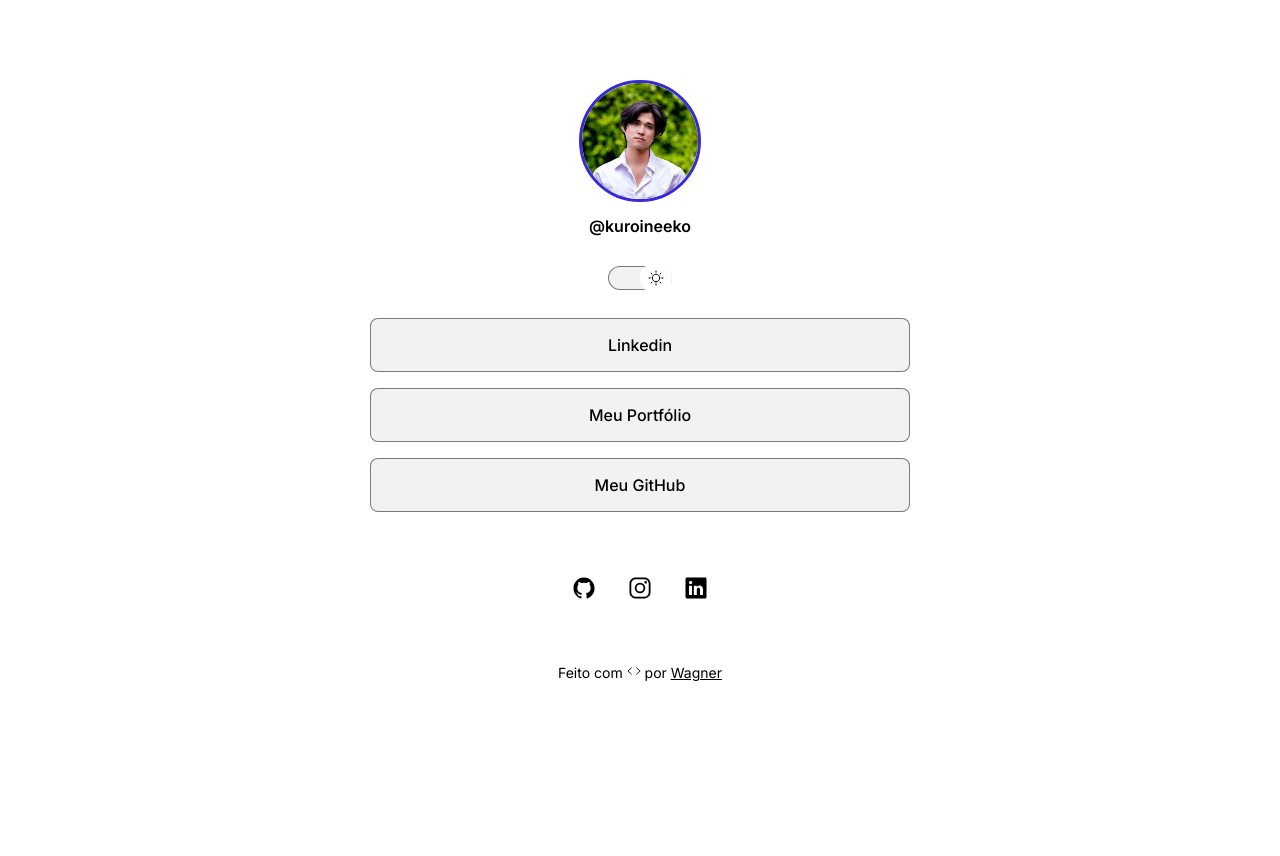
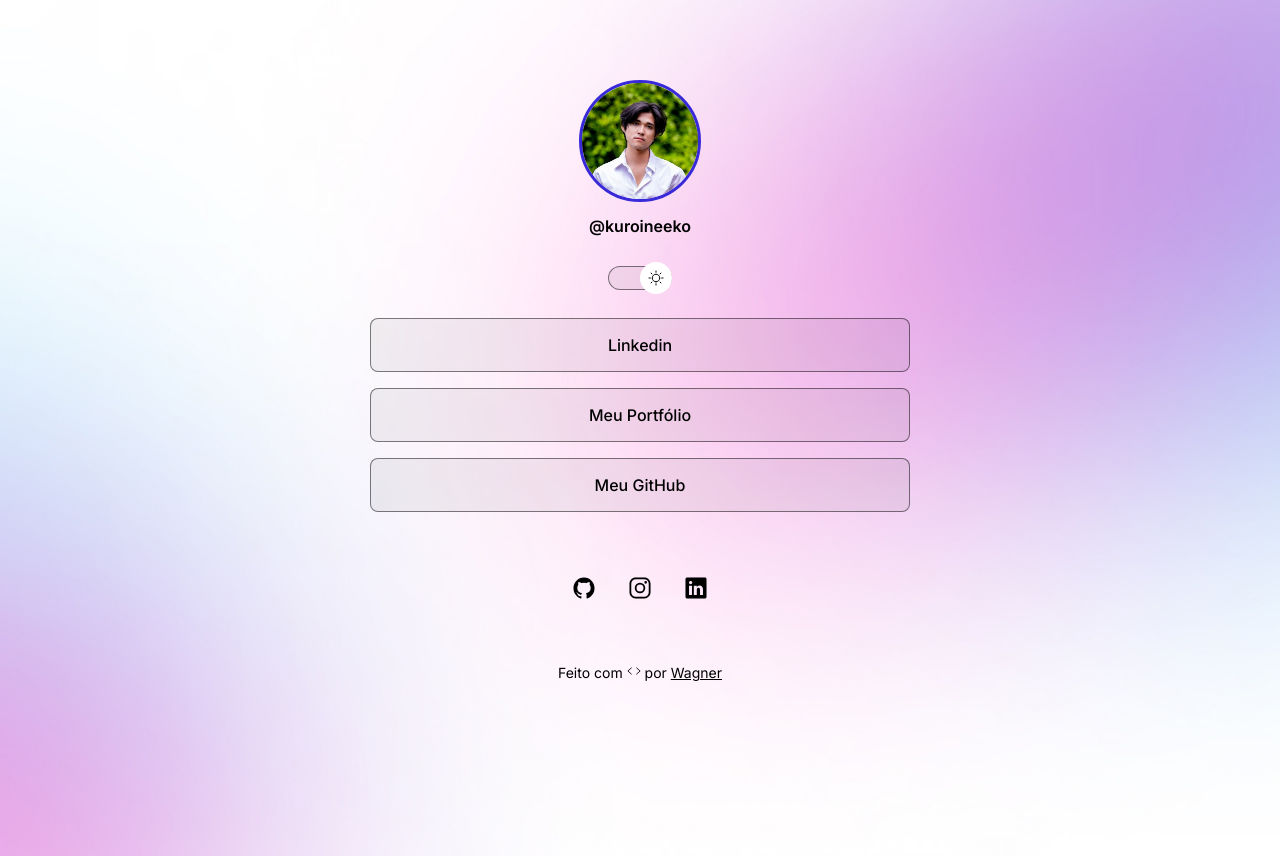
Before and after one commit to KuroiNeeko/DevLinks, a plain HTML site: page index.html in a window 1280 px wide. Both pictures are taken after a click on the element 640 px from the left and 278 px from the top of the page. Before the commit the page ends 800 px from the top, so only its background shows below. Drawn offline with nearby package versions, Linux system fonts and the light colour scheme.

Commit message:
Upgrade of dark/light mode button

```diff
--- a/Estilos/style.css
+++ b/Estilos/style.css
@@ -14,7 +14,7 @@
     --stroke-color: rgba(0, 0, 0, 0.5);
     --surface-color: rgba(0, 0, 0, 0.05);
     --surface-color-hover: rgba(0, 0, 0, 0.02);
-    --highlight-color: rgba(255, 255, 255, 0.1);
+    --highlight-color: rgba(0, 0, 0, 0.1);
     --switch-bg-url: url(../Images/sol.svg);
 
 }
@@ -27,6 +27,7 @@ body{
 
     /*background: color image repeat position/size */
     background: var(--bg-url) no-repeat top center/cover;
+    height: 100vh;
 }
 
 body * {
@@ -90,13 +91,22 @@ mover-se 50% pra cima da caixa em que está. */
     left: 0;
     z-index: 1;
     transform: translateY(-50%);
+
+    animation: slide-back 0.2s;
+}
+
+#switch button:hover{
+    outline: 8px solid var(--highlight-color);
 }
 
 /* O valor initial faz o elemento voltar ao valor inicial */
 
+/* slide-in: nome ou variável da animação que criou.
+0.4s: tempo que irá durar a animação
+forwards: prevalecer os valores estabelecidos no keyframes: slide-in. */
+
 .light #switch button{
-    right: 0;
-    left: initial;
+    animation: slide-in 0.2s forwards;
 }
 
 
@@ -176,10 +186,30 @@ footer {
 /* media queries */
 @media (min-width: 700px) {
     :root {
-        --bg-url: url(./Images/bg-dark.jpg);
+        --bg-url: url(../Images/bg-dark.jpg);
     }
 
     .light {
-        --bg-url: url(./Images/bg-light.jpg);
+        --bg-url: url(../Images/bg-light.jpg);
     }
 }
+
+/* animação obs: no lugar de slide-in pode ser qualquer nome. */
+
+@keyframes slide-in {
+    from {
+        left: 0;
+    }
+    to {
+        left: 50%;
+    }
+}
+
+@keyframes slide-back {
+    from {
+        left: 50%;
+    }
+    to {
+        left: 0;
+    }
+}
--- a/index.html
+++ b/index.html
@@ -15,7 +15,7 @@
 <body>
     <main id="container">
         <div id="profile">
-            <img src="./Images/perfil.jfif" alt="Avatar">
+            <img src="./Images/dark-profile.jpg" alt="Avatar">
             <p>@kuroineeko</p>
         </div>
 
```
